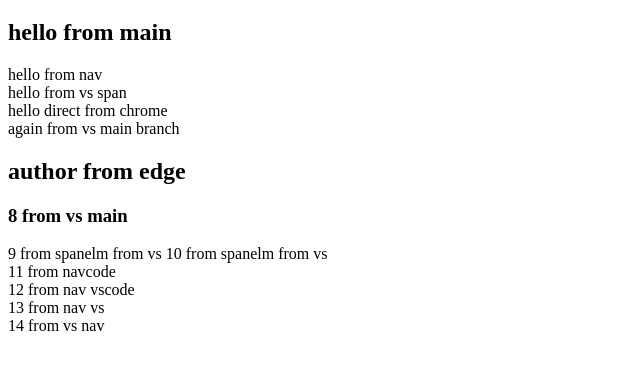
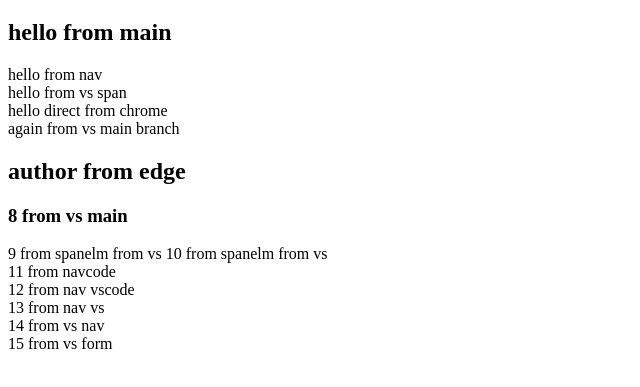
Before and after one commit to Rishi8087/webd, a plain HTML site: page index.html in a window 1280 px wide. Shown: the part 61-448 px from the top of the page, without its empty margins (0-640 px from the left). Drawn offline with Linux system fonts and the light colour scheme.

Commit message:
15 from vs form

```diff
--- a/index.html
+++ b/index.html
@@ -24,5 +24,6 @@
     <nav>12 from nav vscode</nav>
     <nav>13 from nav vs</nav>
     <nav>14 from vs nav</nav>
+    <nav>15 from vs form</nav>
 </body>
 </html>
```
